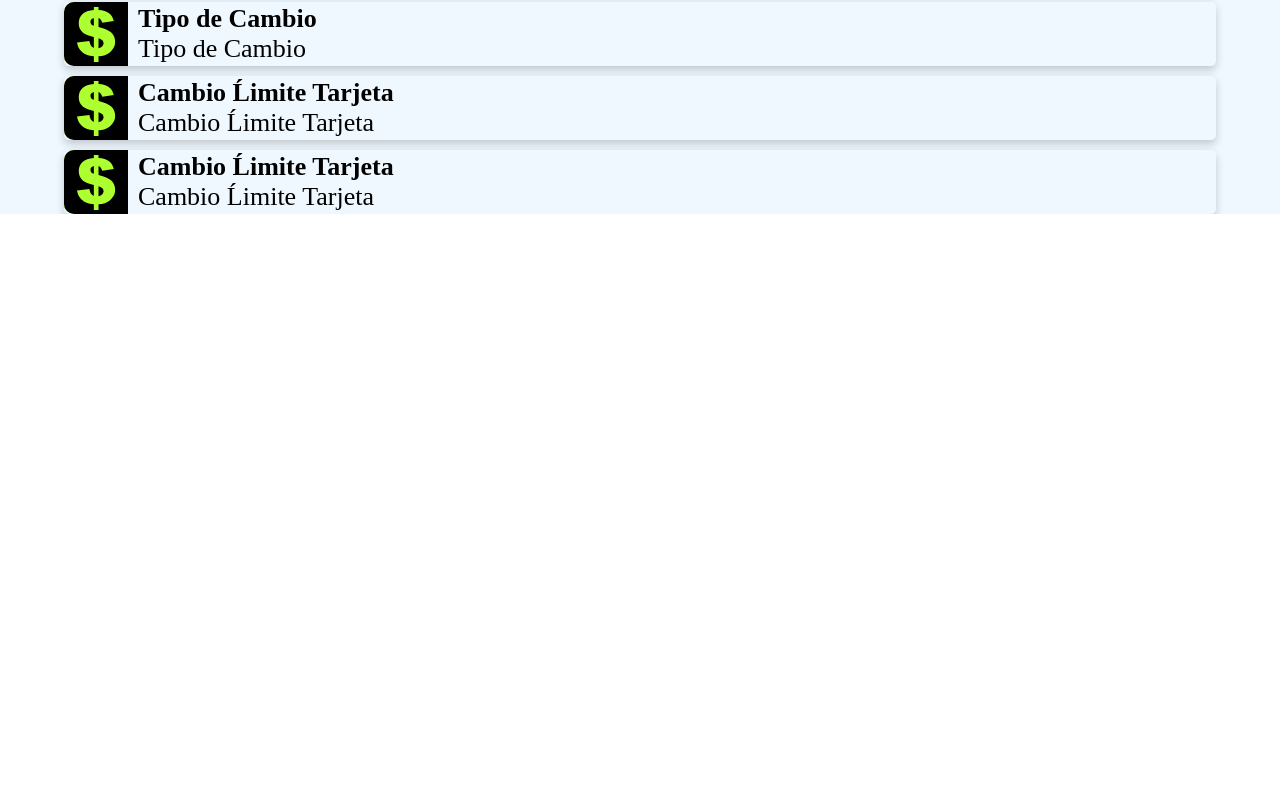
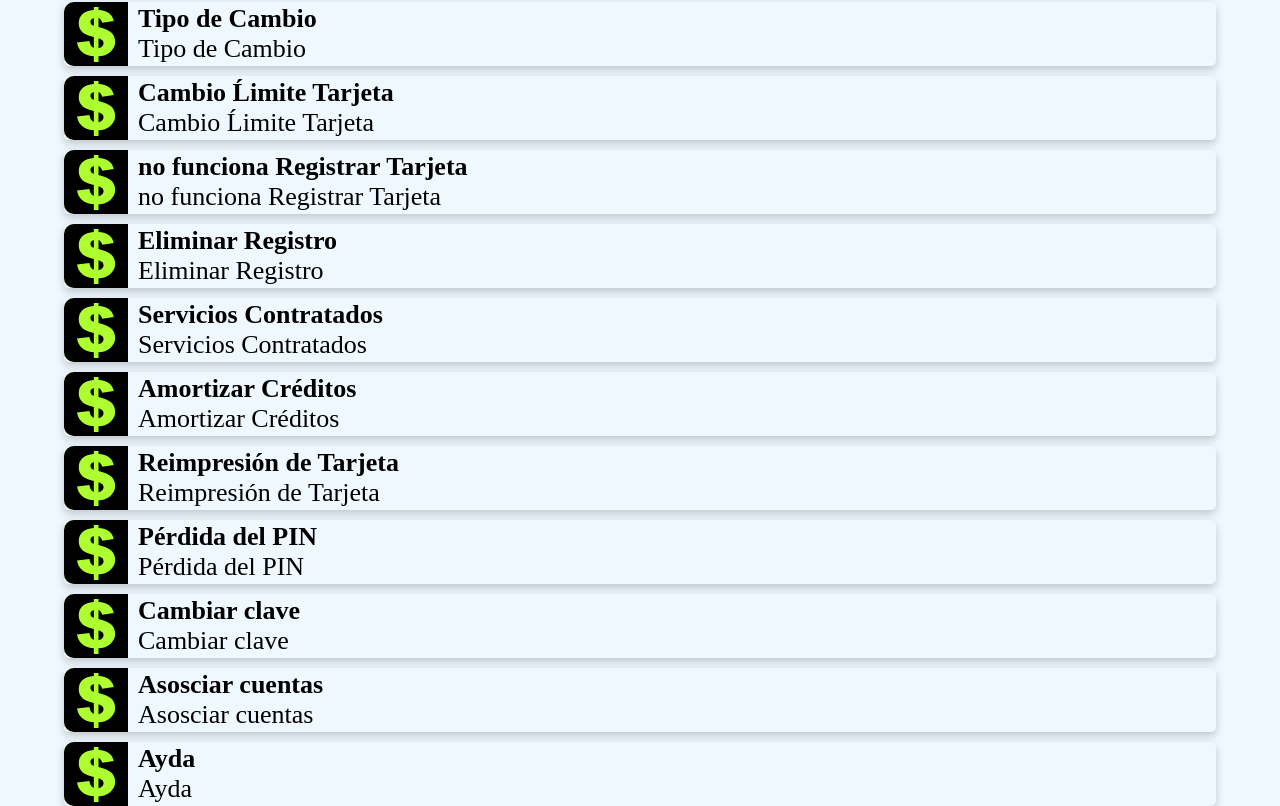
Before and after one commit to josernesto1989/telebanca-cuba, a React (Create React App) app: page / in a window 1280 px wide. Shown: the part 1858-2664 px from the top of the page. Before the commit the page ends 2072 px from the top, so only its background shows below. Built offline with nearby package versions, Linux system fonts and the light colour scheme.

Commit message:
completado bpa

```diff
--- a/src/App.js
+++ b/src/App.js
@@ -264,13 +264,79 @@ function App() {
       banks:[banksName.BPA]
     },
     {
-      //Cambio Ĺimite Tarjeta
-      title:"Cambio Ĺimite Tarjeta",
-      description:"Cambio Ĺimite de saldo a extraer en un día",
-      link:"tel:/*444*61#",
+      //registrar tarjeta
+      title:"no funciona Registrar Tarjeta",
+      description:"No Funciona Registrar Tarjeta BPA",
+      link:"tel:/*444*49*01*1234567890123456#",
       icon:"",
       banks:[banksName.BPA]
     },
+    {
+      //Eliminar registro
+      title:"Eliminar Registro",
+      description:"Eliminar Registro",
+      link:"tel:/*444*68*01#",
+      icon:"",
+      banks:[banksName.BPA]
+    },
+    {
+      //Servicios Contratados
+      title:"Servicios Contratados",
+      description:"Lista los Servicios Contratados",
+      link:"tel:/*444*52#",
+      icon:"",
+      banks:[banksName.BPA]
+    },
+    {
+      //Amortizar Creditos
+      title:"Amortizar Créditos",
+      description:"Amortizar Créditos",
+      link:"tel:/*444*55#",
+      icon:"",
+      banks:[banksName.BPA]
+    },
+    {
+      //reimpresión de tarjeta
+      title:"Reimpresión de Tarjeta",
+      description:"Reimpresión de Tarjeta Magnética",
+      link:"tel:/*444*74#",
+      icon:"",
+      banks:[banksName.BPA]
+    },
+    {
+      //Pérdida del PIN
+      title:"Pérdida del PIN",
+      description:"Pérdida del PIN de Tarjeta Magnética",
+      link:"tel:/*444*83",
+      icon:"",
+      banks:[banksName.BPA]
+    },
+    {
+      //Cambiar clave
+      title:"Cambiar clave",
+      description:"Cambiar clave de acceso",
+      link:"tel:/*444*69",
+      icon:"",
+      banks:[banksName.BPA]
+    },
+    {
+      //Asosciar cuentas
+      title:"Asosciar cuentas",
+      description:"Vincular otra cuenta bancaria",
+      link:"tel:/*444*60",
+      icon:"",
+      banks:[banksName.BPA]
+    },
+    {
+      //Ayuda
+      title:"Ayda",
+      description:"Lista de operaciones permitidas",
+      link:"tel:/*444*71",
+      icon:"",
+      banks:[banksName.BPA]
+    },
+
+
 
 
 
```
